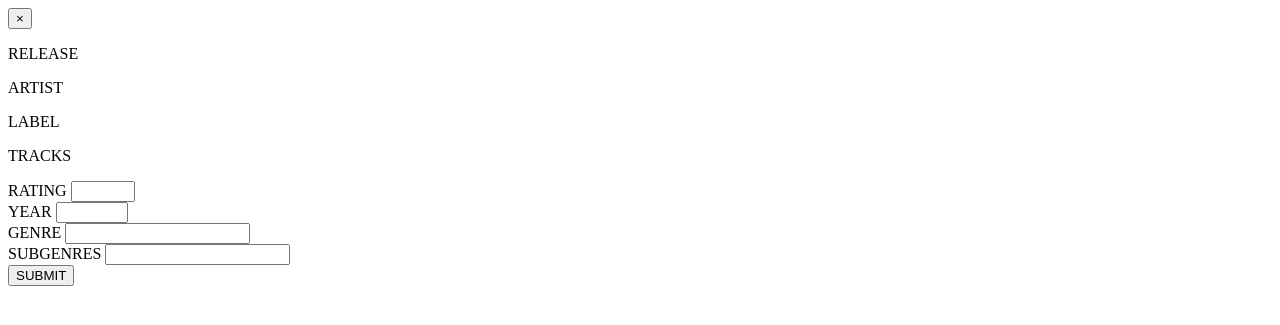
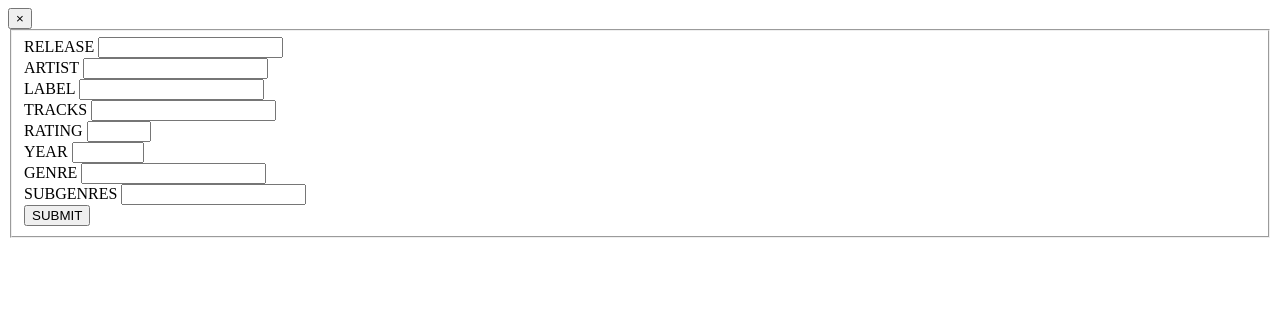
Before and after one commit to chunned/databass, a Flask app: template src/databass/templates/new_release_popup.html in a window 1280 px wide. Shown: the top 325 px of the page. Run offline with Flask 3, Linux system fonts and the light colour scheme; the template is opened without the code that fills it, so the values that code supplies are empty; some libraries are stand-ins or nearby versions.

Commit message:
change  new release popup to use Pure-CSS

```diff
--- a/src/databass/templates/new_release_popup.html
+++ b/src/databass/templates/new_release_popup.html
@@ -1,6 +1,7 @@
 <div class="popup_content">
-    <button class="close-btn">&times;</button>
-    <form action="/submit" method="POST" id="popup-form">
+    <button class="close-btn pure-button">&times;</button>
+    <form action="/submit" method="POST" class="pure-form pure-form-aligned">
+        <!-- hidden fields used by backend -->
         <input type="hidden" name="manual_submit" value="false">
         <input type="hidden" name="release_group_id" value="{{ data.release_group_id }}">
         <input type="hidden" name="release_name" value="{{ data.release.name }}">
@@ -11,40 +12,41 @@
         <input type="hidden" name="label_mbid" value="{{ data.label.mbid }}">
         <input type="hidden" name="track_count" value="{{ data.track_count }}">
         <input type="hidden" name="country" value="{{ data.country }}">
-        <div>
-            <div>
-                <p class="left_side">RELEASE</p>
-                <p class="right_side">{{ data.release.name }}</p>
+        <!-- visible fields -->
+        <fieldset>
+            <div class="pure-control-group">
+                <label for="release">RELEASE</label>
+                <input id="release" type="text" value="{{ data.release.name }}">
             </div>
-            <div>
-                <p class="left_side">ARTIST</p>
-                <p class="right_side">{{ data.artist.name }}</p>
+            <div class="pure-control-group">
+                <label for="artist">ARTIST</label>
+                <input id="artist" type="text" value="{{ data.release.name }}">
             </div>
-            <div>
-                <p class="left_side">LABEL</p>
-                <p class="right_side">{{ data.label.name }}</p>
+            <div class="pure-control-group">
+                <label for="label">LABEL</label>
+                <input id="label" type="text" value="{{ data.release.name }}">
             </div>
-            <div>
-                <p class="left_side">TRACKS</p>
-                <p class="right_side">{{ data.track_count }}</p>
+            <div class="pure-control-group">
+                <label for="tracks">TRACKS</label>
+                <input id="tracks" type="number" value="{{ data.track_count }}">
             </div>
-            <div>
+            <div class="pure-control-group">
                 <label for="rating" class="left_side">RATING</label>
                 <input type="number" min="0" max="100" required id="rating" name="rating" class="right_side">
             </div>
-            <div>
+            <div class="pure-control-group">
                 <label for="year" class="left_side">YEAR</label>
                 <input type="number" min="0" max="3000" required id="year" name="year" value="{{ data.date }}" class="right_side">
             </div>
-            <div>
+            <div class="pure-control-group">
                 <label for="main_genre" class="left_side">GENRE</label>
                 <input type="text" required id="main_genre" name="main_genre" class="right_side">
             </div>
-            <div>
+            <div class="pure-control-group">
                 <label for="genres" class="left_side">SUBGENRES</label>
                 <input type="text" id="genres" name="genres" class="right_side">
             </div>
-            <button type="submit" id="submit-btn" class="search-submit-btn">SUBMIT</button>
-        </div>
+            <button type="submit" class="pure-button">SUBMIT</button>
+        </fieldset>
     </form>
 </div>
```
